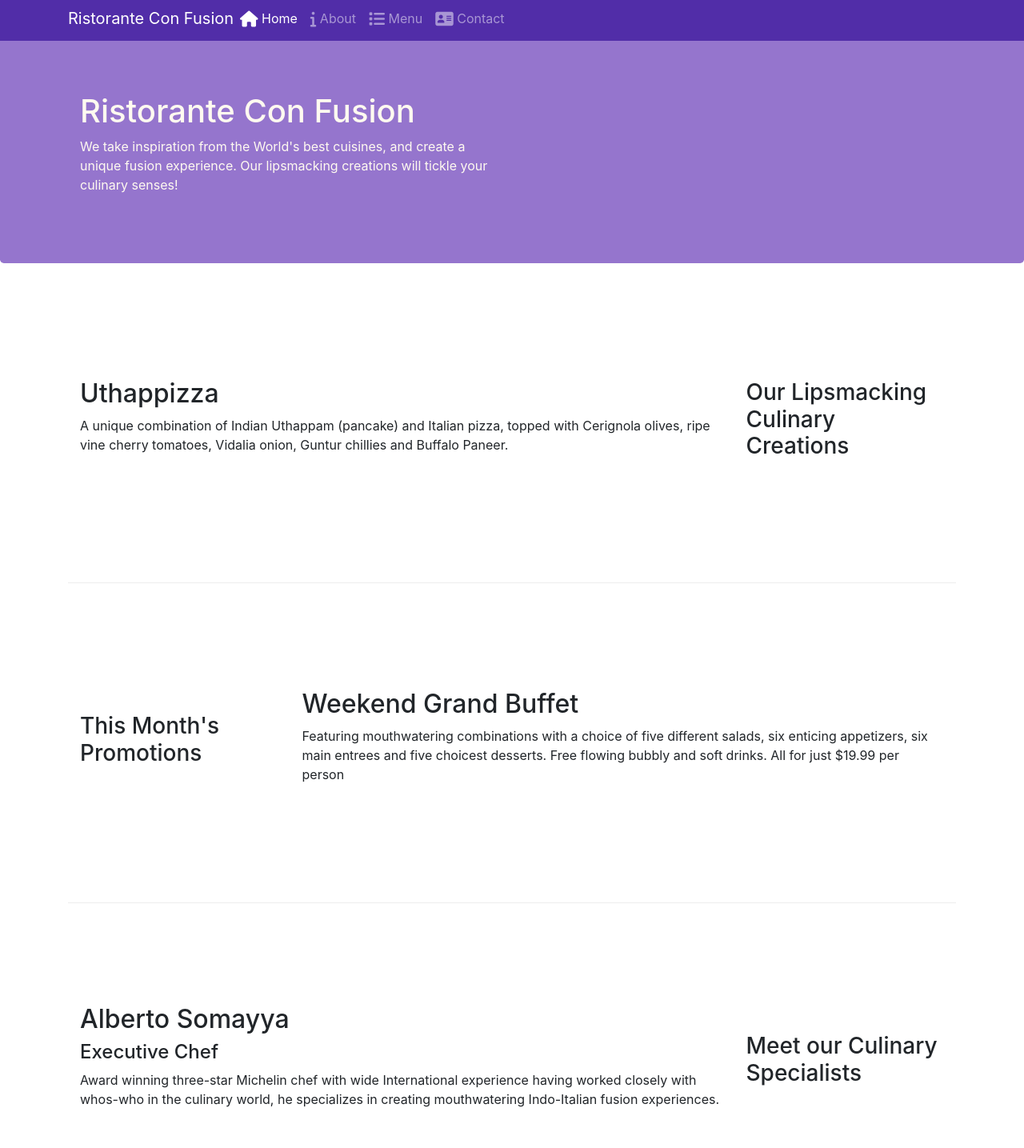
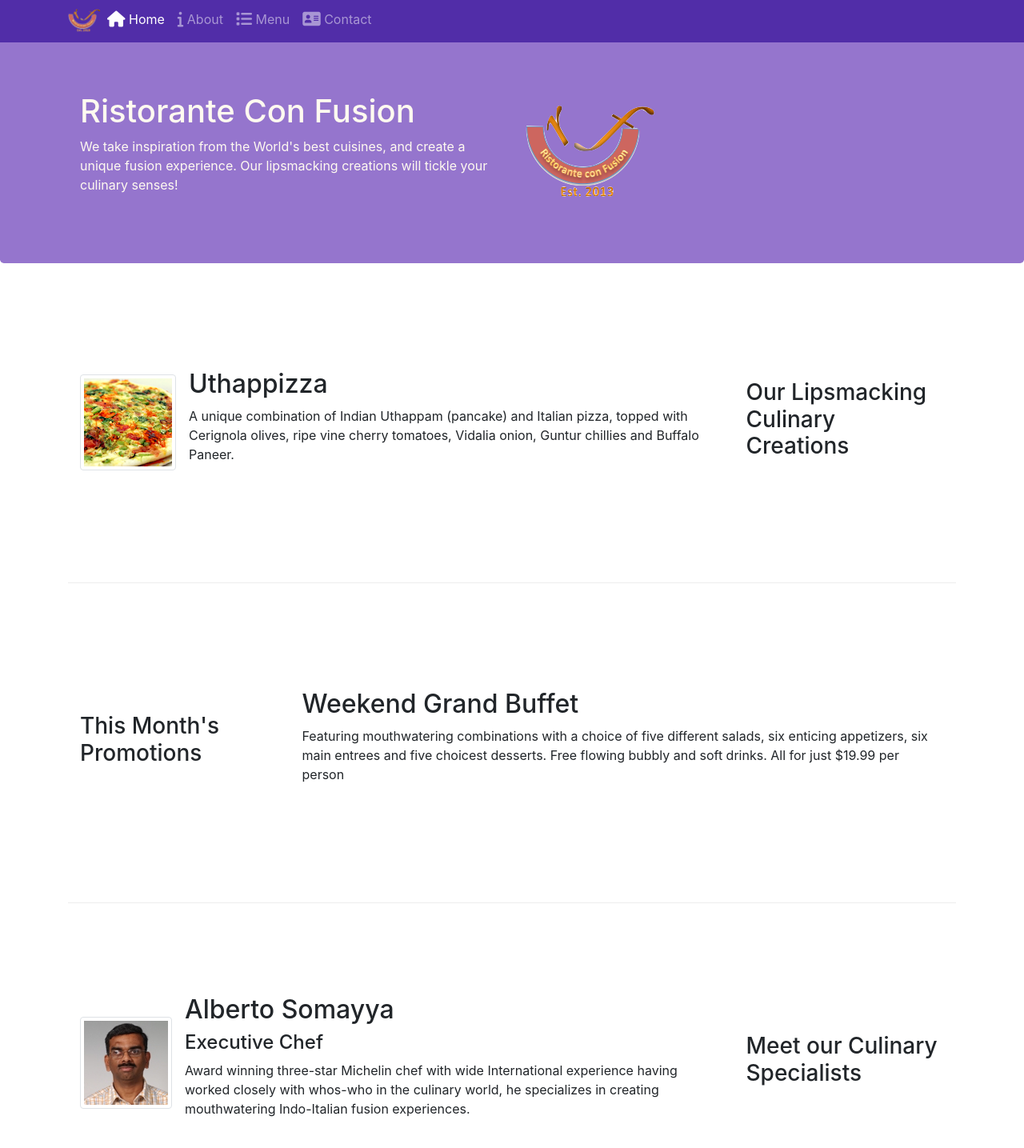
Before and after one commit to akshikachoudhary1/Bootstrap4, a plain HTML site: page index.html in a window 1280 px wide. Shown: the part 5-1440 px from the top of the page at 80% size. Drawn offline with nearby package versions, Linux system fonts and the light colour scheme.

Commit message:
Images and Media

```diff
--- a/index.html
+++ b/index.html
@@ -21,13 +21,13 @@
             <button class="navbar-toggler" type="button" data-toggle="collapse" data-target="#Navbar">
                 <span class="navbar-toggler-icon"></span>
             </button>
-            <a class="navbar-brand mr-auto" href="#">Ristorante Con Fusion</a>
+            <a class="navbar-brand mr-auto" href="#"><img src="img/logo.png" height="30" width="41"></a>
             <div class="collapse navbar-collapse" id="Navbar">
             <ul class="navbar-nav mr-auto">
                 <li class="nav-item active"><a class="nav-link" href="#"><span class="fa fa-home fa-lg"></span> Home</a></li>
                     <li class="nav-item"><a class="nav-link" href="./aboutus.html"><span class="fa fa-info fa-lg"></span> About</a></li>
                     <li class="nav-item"><a class="nav-link" href="#"><span class="fa fa-list fa-lg"></span> Menu</a></li>
-                    <li class="nav-item"><a class="nav-link" href="#"><span class="fa fa-address-card fa-lg"></span> Contact</a></li>
+                    <li class="nav-item"><a class="nav-link" href="/contactus.html"><span class="fa fa-address-card fa-lg"></span> Contact</a></li>
             </ul>
             </div>
         </div>
@@ -41,7 +41,8 @@
                     <h1>Ristorante Con Fusion</h1>
                     <p>We take inspiration from the World's best cuisines, and create a unique fusion experience. Our lipsmacking creations will tickle your culinary senses!</p>
                 </div>
-                <div class="col-12">
+                <div class="col-12 col-sm align-self-center">
+                    <img src="img/logo.png" class="img-fluid">
                 </div>
             </div>
         </div>
@@ -53,8 +54,17 @@
                 <h3>Our Lipsmacking Culinary Creations</h3>
             </div>
             <div class="col col-sm order-sm-first col-md">
-                <h2>Uthappizza</h2>
-                <p>A unique combination of Indian Uthappam (pancake) and Italian pizza, topped with Cerignola olives, ripe vine cherry tomatoes, Vidalia onion, Guntur chillies and Buffalo Paneer.</p>
+                <div class="media">
+                    <img class="d-flex mr-3 img-thumbnail align-self-center"
+                            src="img/uthappizza.png" alt="Uthappizza">
+                    <div class="media-body">
+                        <h2 class="mt-0">Uthappizza</h2>
+                        <p class="d-none d-sm-block">A unique combination of Indian Uthappam (pancake) and
+                            Italian pizza, topped with Cerignola olives, ripe vine
+                            cherry tomatoes, Vidalia onion, Guntur chillies and
+                            Buffalo Paneer.</p>
+                    </div>
+                </div>
             </div>
         </div>
 
@@ -74,9 +84,19 @@
                 <h3>Meet our Culinary Specialists</h3>
             </div>
             <div class="col col-sm order-sm-first col-md">
-                <h2>Alberto Somayya</h2>
-                <h4>Executive Chef</h4>
-                <p>Award winning three-star Michelin chef with wide International experience having worked closely with whos-who in the culinary world, he specializes in creating mouthwatering Indo-Italian fusion experiences. </p>
+                <div class="media">
+                    <img class="d-flex mr-3 img-thumbnail align-self-center"
+                            src="img/alberto.png" alt="Alberto Somayya">
+                    <div class="media-body">
+                        <h2 class="mt-0">Alberto Somayya</h2>
+                        <h4>Executive Chef</h4>
+                        <p class="d-none d-sm-block">Award winning three-star Michelin chef with wide
+                            International experience having worked closely with
+                            whos-who in the culinary world, he specializes in
+                            creating mouthwatering Indo-Italian fusion experiences.
+                            </p>
+                    </div>
+                </div>
             </div>
         </div>
     </div>
```
Also changed, not shown: aboutus.html (+4 -3 lines), contactus.html (+3 -2 lines), img/alberto.png (added), img/buffet.png (added), img/logo.png (added), img/uthappizza.png (added), 1 other file.
